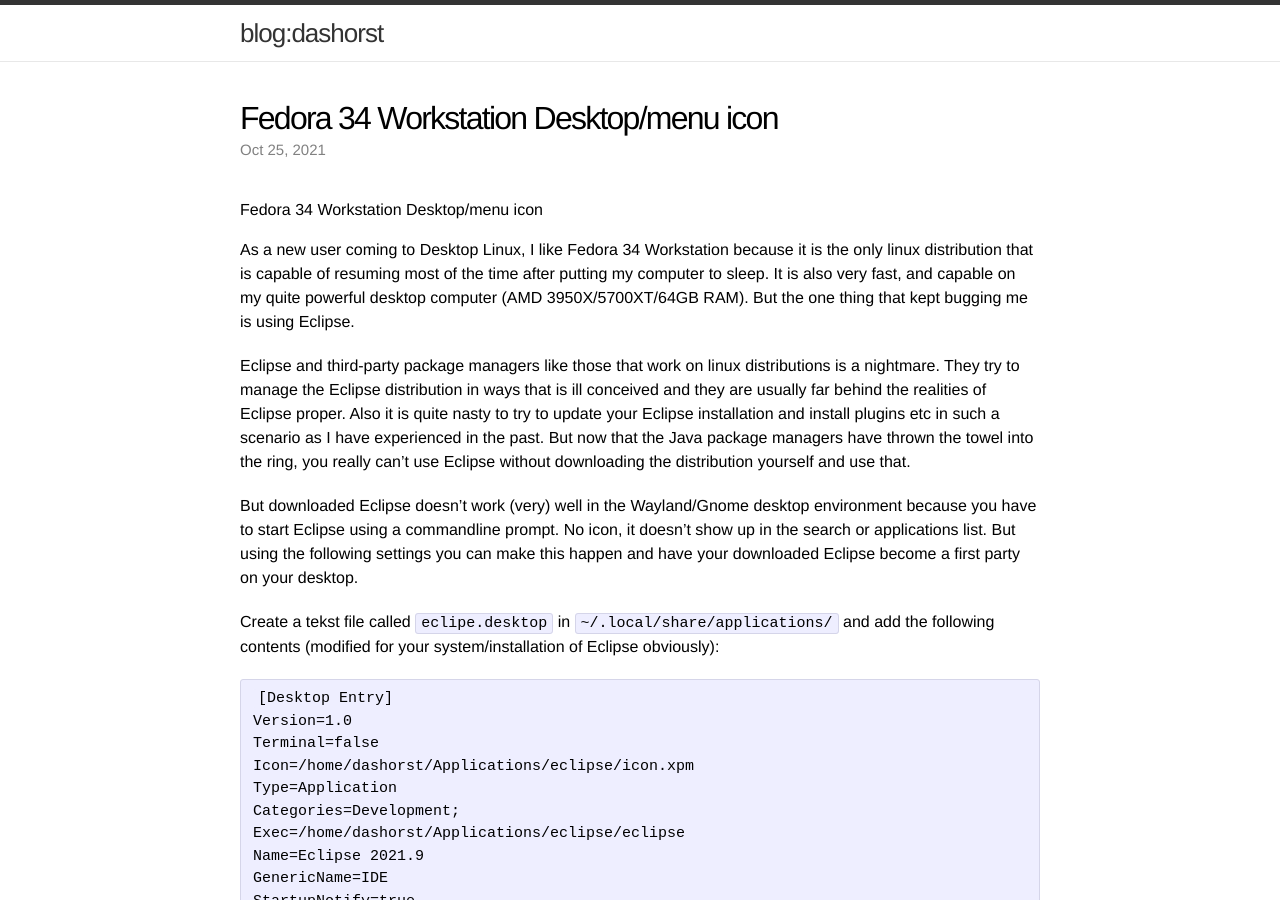
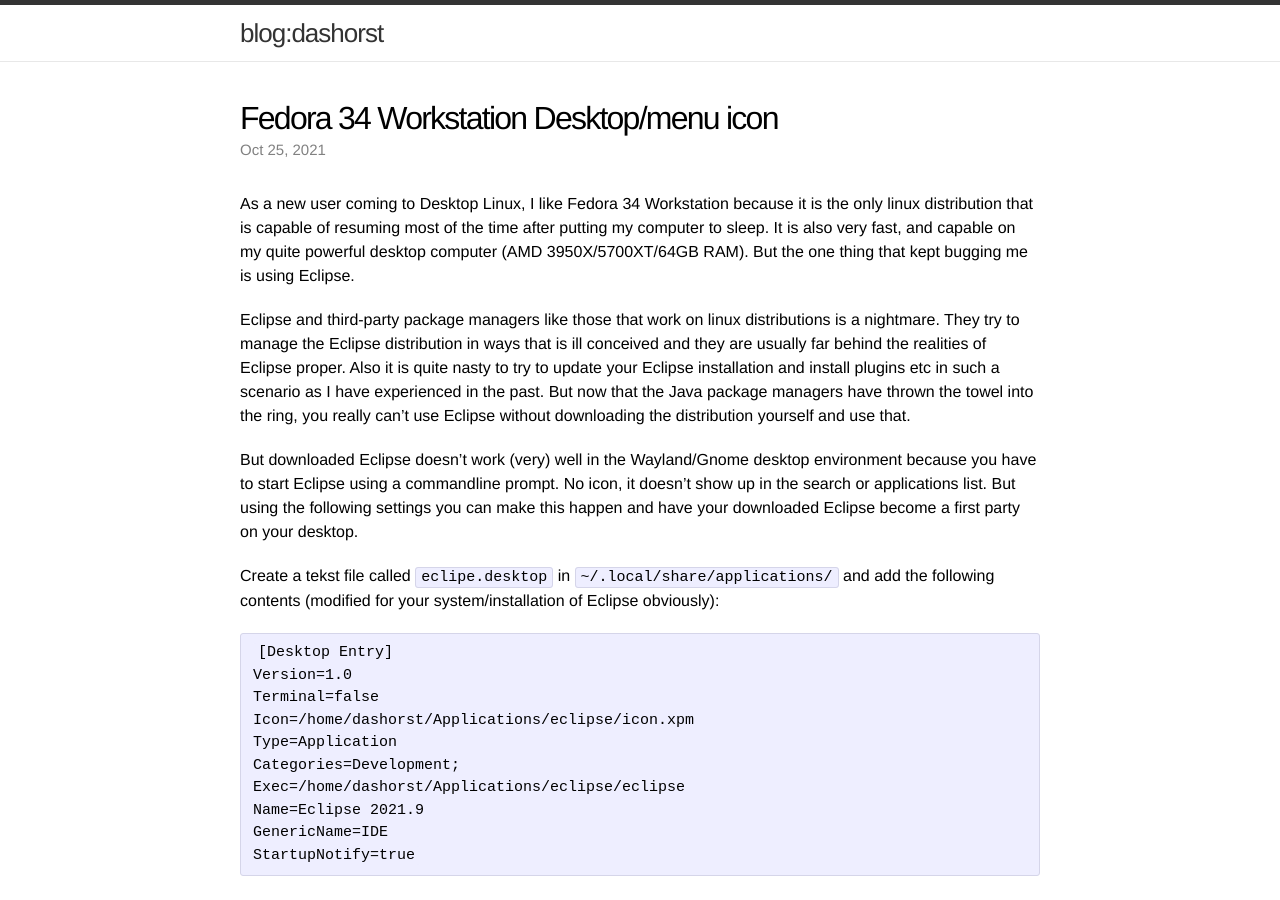
Before and after one commit to dashorst/martijndashorst.com, a Jekyll site: the page built from _posts/2021/2021-10-25-fedora-custom-desktop-menu-icon.md, in a window 1280 px wide and 900 px high. Built offline with Jekyll 4.4.1, drawn with Linux system fonts in a browser that asks for light colours.

Commit message:
Update 2021-10-25-fedora-custom-desktop-menu-icon.md

```diff
--- a/_posts/2021/2021-10-25-fedora-custom-desktop-menu-icon.md
+++ b/_posts/2021/2021-10-25-fedora-custom-desktop-menu-icon.md
@@ -4,8 +4,6 @@
 published: true
 title: "Fedora 34 Workstation Desktop/menu icon"
 ---
-# Fedora 34 Workstation Desktop/menu icon
-
 As a new user coming to Desktop Linux, I like Fedora 34 Workstation because
 it is the only linux distribution that is capable of resuming most of the time
 after putting my computer to sleep. It is also very fast, and capable on my
```
